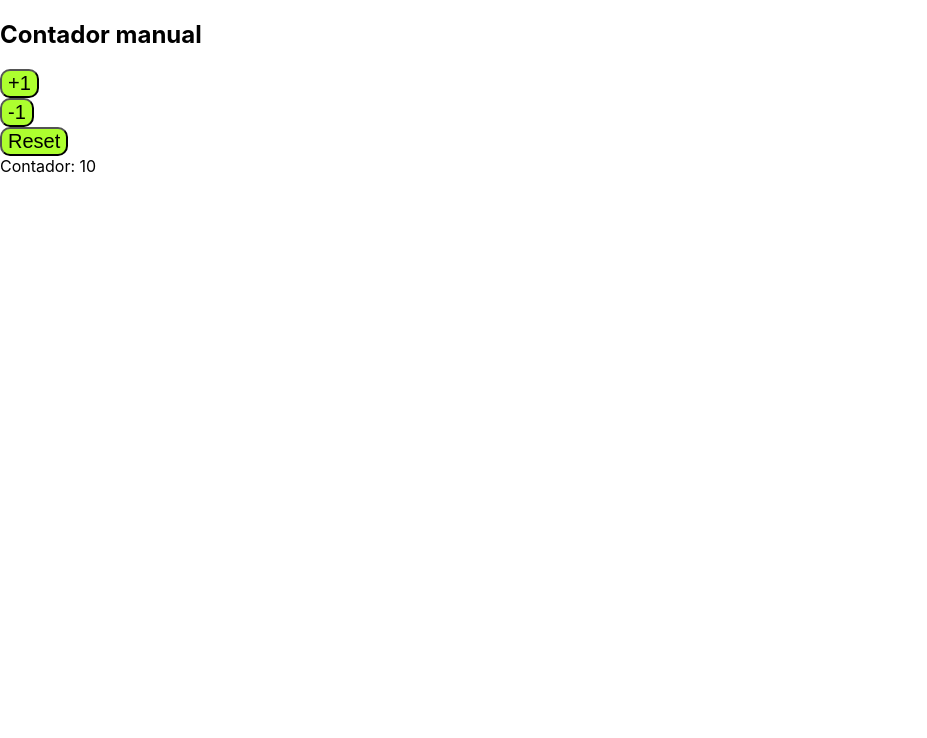
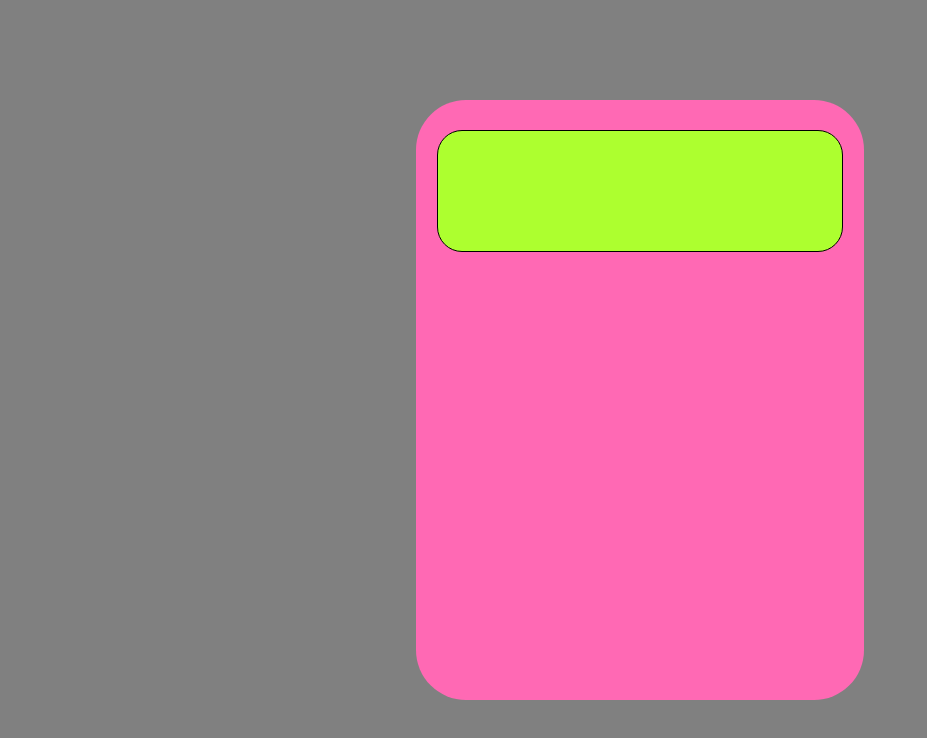
Before and after one commit to Fidesone/Calculator, a React (Create React App) app: page / in a window 1280 px wide. Shown: the top 738 px of the page, without its empty margins (0-927 px from the left). Built offline with nearby package versions, Linux system fonts and the light colour scheme.

Commit message:
estructura y primeros componentes

```diff
--- a/src/components/App.js
+++ b/src/components/App.js
@@ -1,7 +1,8 @@
 import React from 'react';
 //import ReactDOM  from 'react';
-import Contador from '../components/contador';
-import AutoContador from '../components/AutoContador';
+//import Contador from '../contadores/contador';
+import Container from '../containers/Container'
+
 const {useState}=React;
 
 const App = (props) => {
@@ -15,14 +16,14 @@ const App = (props) => {
 
     return (
         <div>
-            <h2>Contador manual</h2>
 
-            <Contador onClick={() => setCount(value => value + 1)} label={"+1"} />
-            <Contador onClick={() => setCount(value => value - 1)} label={"-1"} />
+            <Container/>
+            {/*<Contador onClick={() => setCount(value => value + 1)} label={"+1"} />
+            //<Contador onClick={() => setCount(value => value - 1)} label={"-1"} />
             <Contador onClick={() => setCount(value => value = 0)} label={"Reset"} />
 
             <span> Contador: {count}</span>
-            {/* <AutoContador/> */}
+             */}
 
 
 
--- /dev/null
+++ b/src/containers/Container.js
@@ -0,0 +1,15 @@
+import React from 'react';
+import  '../css/containerCalculator.css';
+import ContainerCalculator from './ContainerCalculator';
+const Container =()=> {
+
+return(
+<div className="container">
+
+    {/*<h1>Hola, esto es el contenedor de la app</h1>*/}
+    <ContainerCalculator/>
+
+</div>
+)
+}
+export default Container;
--- /dev/null
+++ b/src/containers/ContainerCalculator.js
@@ -0,0 +1,13 @@
+import React from 'react';
+import ContainerScreen from '../containers/ContainerScreen'
+//import Pantalla
+const ContainerCalculator=()=>{
+    return(
+        <div className= "container_calculator">
+
+            {/*<h1>Container calculator</h1>*/}
+            <ContainerScreen/>
+        </div>
+    )
+}
+export default ContainerCalculator;
--- /dev/null
+++ b/src/containers/ContainerScreen.js
@@ -0,0 +1,12 @@
+import React from 'react';
+
+//import Pantalla
+const ContainerScreen=()=>{
+    return(
+        <div className= "container_screen">
+
+
+        </div>
+    )
+}
+export default ContainerScreen;
--- /dev/null
+++ b/src/css/containerCalculator.css
@@ -0,0 +1,36 @@
+.container {
+  background-color: grey;
+  height: 100vh;
+  display: -webkit-box;
+  display: -ms-flexbox;
+  display: flex;
+  -webkit-box-pack: center;
+      -ms-flex-pack: center;
+          justify-content: center;
+  -webkit-box-align: center;
+      -ms-flex-align: center;
+          align-items: center;
+}
+
+.container .container_calculator {
+  display: -webkit-box;
+  display: -ms-flexbox;
+  display: flex;
+  -webkit-box-pack: center;
+      -ms-flex-pack: center;
+          justify-content: center;
+  background-color: hotpink;
+  width: 35%;
+  height: 75%;
+  border-radius: 50px;
+}
+
+.container .container_calculator .container_screen {
+  margin-top: 30px;
+  background-color: greenyellow;
+  border-radius: 25px;
+  width: 90%;
+  height: 20%;
+  border: 1px solid black;
+}
+/*# sourceMappingURL=containerCalculator.css.map */
--- /dev/null
+++ b/src/css/containerCalculator.scss
@@ -0,0 +1,26 @@
+.container{
+    background-color: grey;
+    height: 100vh;
+    display: flex;
+    justify-content: center;
+    align-items: center;
+    .container_calculator{
+        display: flex;
+        justify-content: center;
+        //align-items: center;
+        background-color: hotpink;
+        width: 35%;
+        height: 75%;
+        border-radius: 50px;
+    .container_screen{
+        margin-top: 30px;
+        background-color: greenyellow ;
+        border-radius: 25px;
+        width: 90%;
+        height: 20%;
+        border: 1px solid black;
+
+    }
+
+    }
+}
```
Also changed, not shown: src/contadores/AutoContador.js (renamed from src/components/AutoContador.js), src/contadores/contador.js (renamed from src/components/contador.js), 2 other files (tests, documents, lock files or other folders).
